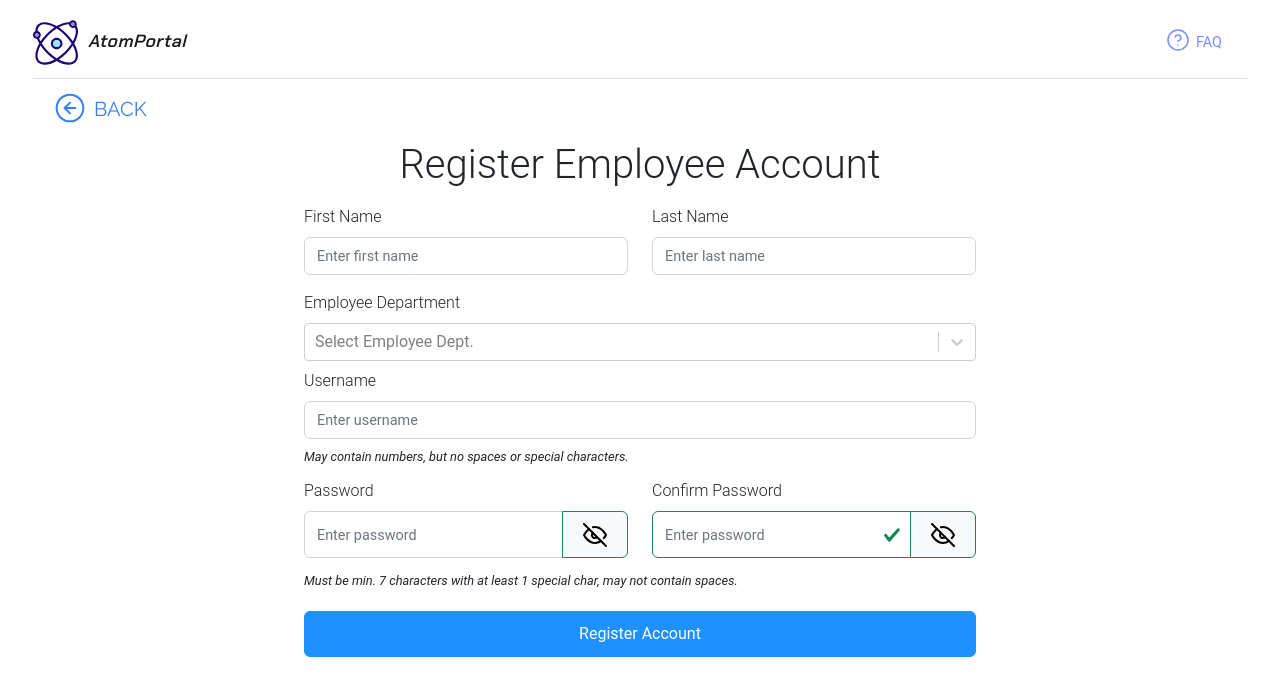
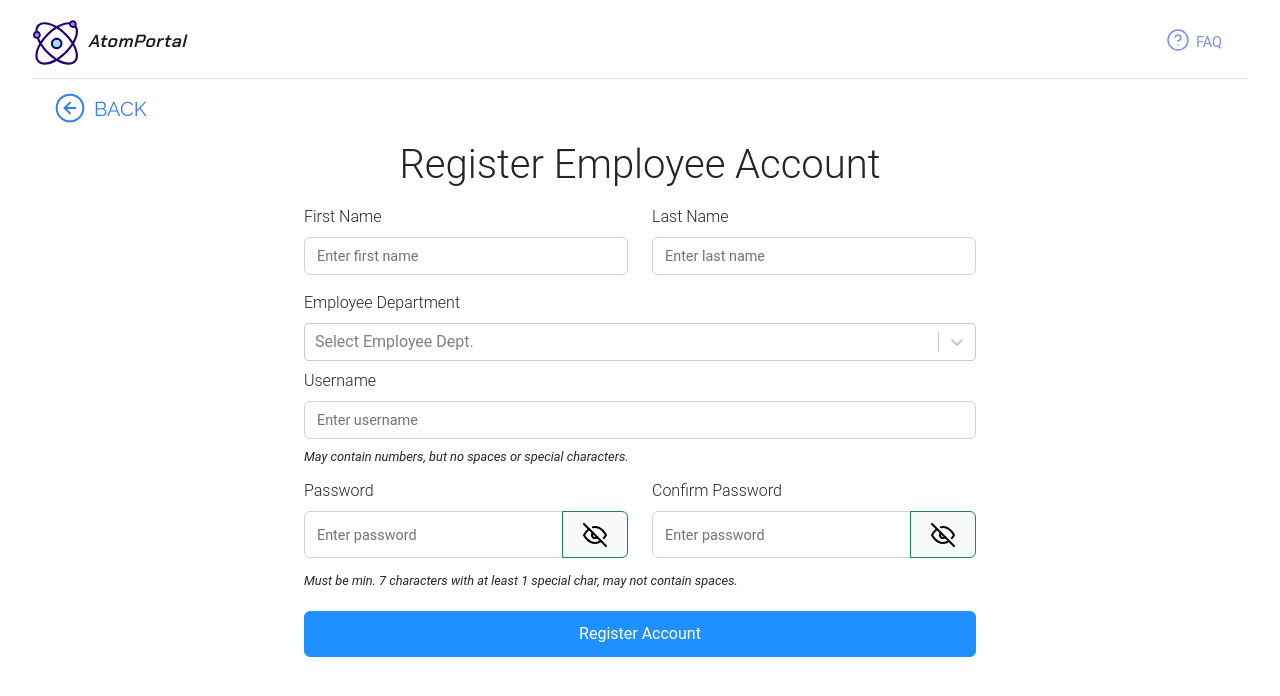
Before and after one commit to briannarenni/AtomRequestPortal, a React (Create React App) app: page /register in a window 1280 px wide. Shown: the top 696 px of the page. Built offline with nearby package versions, Linux system fonts and the light colour scheme.

Commit message:
style: Misc formatting

```diff
--- a/src/components/form/ConfirmPasswordControl.js
+++ b/src/components/form/ConfirmPasswordControl.js
@@ -6,10 +6,11 @@ import clsx from 'clsx';
 import showEye from '../../assets/icons/show-eye.svg';
 import hideEye from '../../assets/icons/hide-eye.svg';
 
-export default function PasswordControl({ register, name, errors, formState, ...props }) {
+export default function ConfirmPasswordControl(props) {
+  const { register, name, errors, formState } = props;
   const hasError = errors && errors[name];
   const isDirty = formState.dirtyFields.hasOwnProperty(name);
-  const isValid = !hasError;
+  const isValid = !hasError && isDirty;
   const [showPassword, setShowPassword] = useState(false);
 
   return (
@@ -27,7 +28,7 @@ export default function PasswordControl({ register, name, errors, formState, ...
           isValid={isValid}
           {...props}
           className={clsx({
-            'rounded-start': true,
+            'rounded-start': true
           })}
         />
 
@@ -36,7 +37,7 @@ export default function PasswordControl({ register, name, errors, formState, ...
           className={clsx('bg-light border', {
             'border-danger': hasError,
             'border-success': !hasError,
-            'rounded-end': true,
+            'rounded-end': true
           })}
           onClick={() => setShowPassword(!showPassword)}
           aria-label={showPassword ? 'Hide password' : 'Show password'}
--- a/src/components/form/NameControls.js
+++ b/src/components/form/NameControls.js
@@ -2,7 +2,8 @@ import React from 'react';
 import { Form } from 'react-bootstrap';
 import { ErrorMessage } from '@hookform/error-message';
 
-export function FirstName({ register, name, errors, formState, ...props }) {
+export function FirstName(props) {
+  const { register, name, errors, formState } = props;
   const hasError = errors && errors[name];
   const isDirty = formState.dirtyFields.hasOwnProperty(name);
   const isValid = !hasError && isDirty;
@@ -32,7 +33,8 @@ export function FirstName({ register, name, errors, formState, ...props }) {
   );
 }
 
-export function LastName({ register, name, errors, formState, ...props }) {
+export function LastName(props) {
+  const { register, name, errors, formState } = props;
   const hasError = errors && errors[name];
   const isDirty = formState.dirtyFields.hasOwnProperty(name);
   const isValid = !hasError && isDirty;
--- a/src/components/form/PasswordControl.js
+++ b/src/components/form/PasswordControl.js
@@ -6,7 +6,8 @@ import clsx from 'clsx';
 import showEye from '../../assets/icons/show-eye.svg';
 import hideEye from '../../assets/icons/hide-eye.svg';
 
-export default function PasswordControl({ register, name, errors, formState, ...props }) {
+export default function PasswordControl(props) {
+  const { register, name, errors, formState} = props;
   const hasError = errors && errors[name];
   const isDirty = formState.dirtyFields.hasOwnProperty(name);
   const isValid = !hasError && isDirty;
--- a/src/components/form/UsernameControl.js
+++ b/src/components/form/UsernameControl.js
@@ -2,7 +2,9 @@ import React from 'react';
 import { Form } from 'react-bootstrap';
 import { ErrorMessage } from '@hookform/error-message';
 
-export default function UsernameControl({ register, name, errors, formState, ...props }) {
+export default function UsernameControl(props) {
+  const { register, name, errors, formState } = props;
+
   const hasError = errors && errors[name];
   const isDirty = formState.dirtyFields.hasOwnProperty(name);
   const isValid = !hasError && isDirty;
--- a/src/hooks/useUserAPI.js
+++ b/src/hooks/useUserAPI.js
@@ -55,7 +55,7 @@ export function useUserAPI() {
       const response = await axios.patch(Users.updatePassword(userId), {
         userId,
         password,
-        confirmPassword,
+        confirmPassword
       });
       setIsLoading(false);
       return response.status === 200 ? response.data : 'Internal API Error';
@@ -96,6 +96,6 @@ export function useUserAPI() {
     getUserDetails,
     updateUserPassword,
     updateUserRole,
-    getEmployees,
+    getEmployees
   };
 }
```
